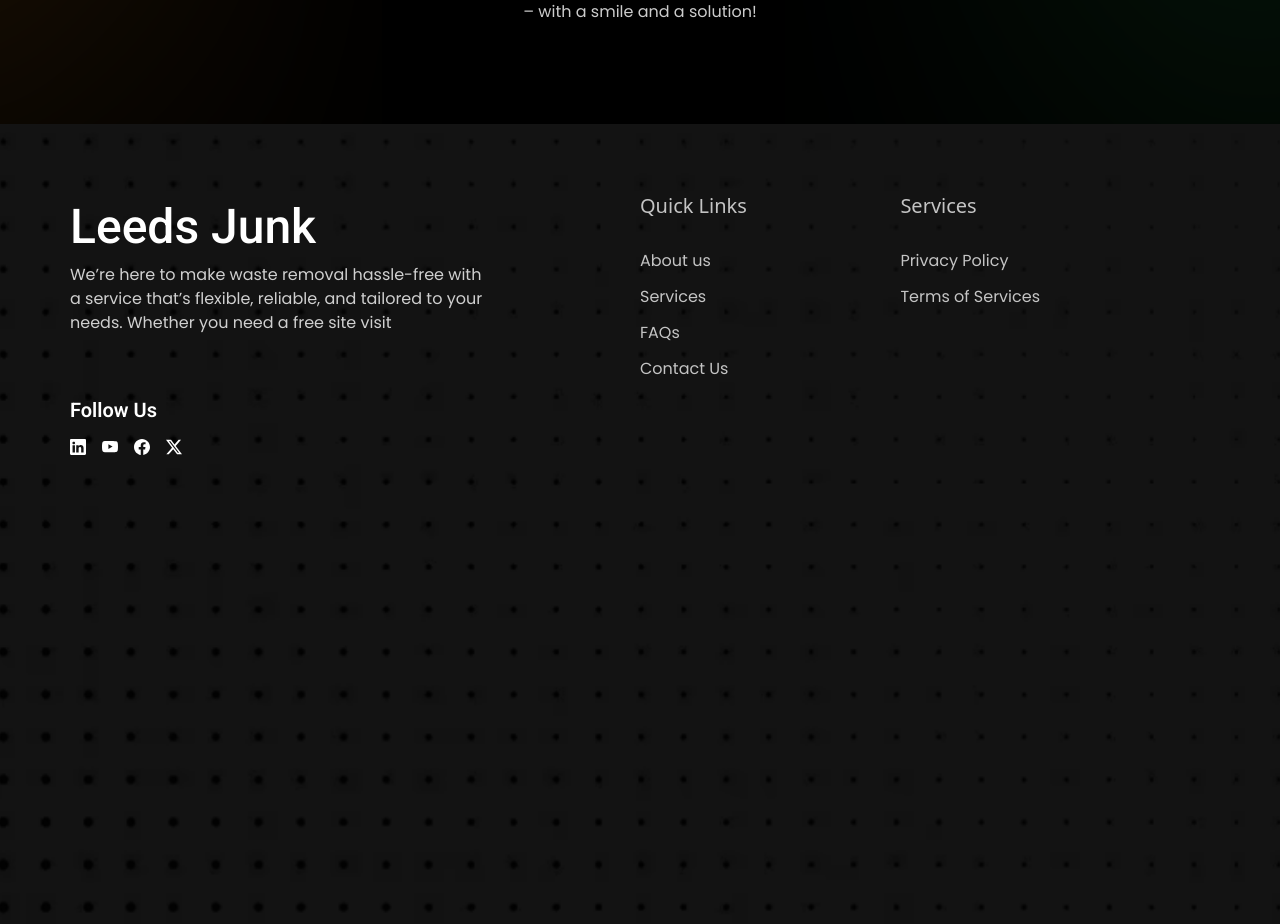
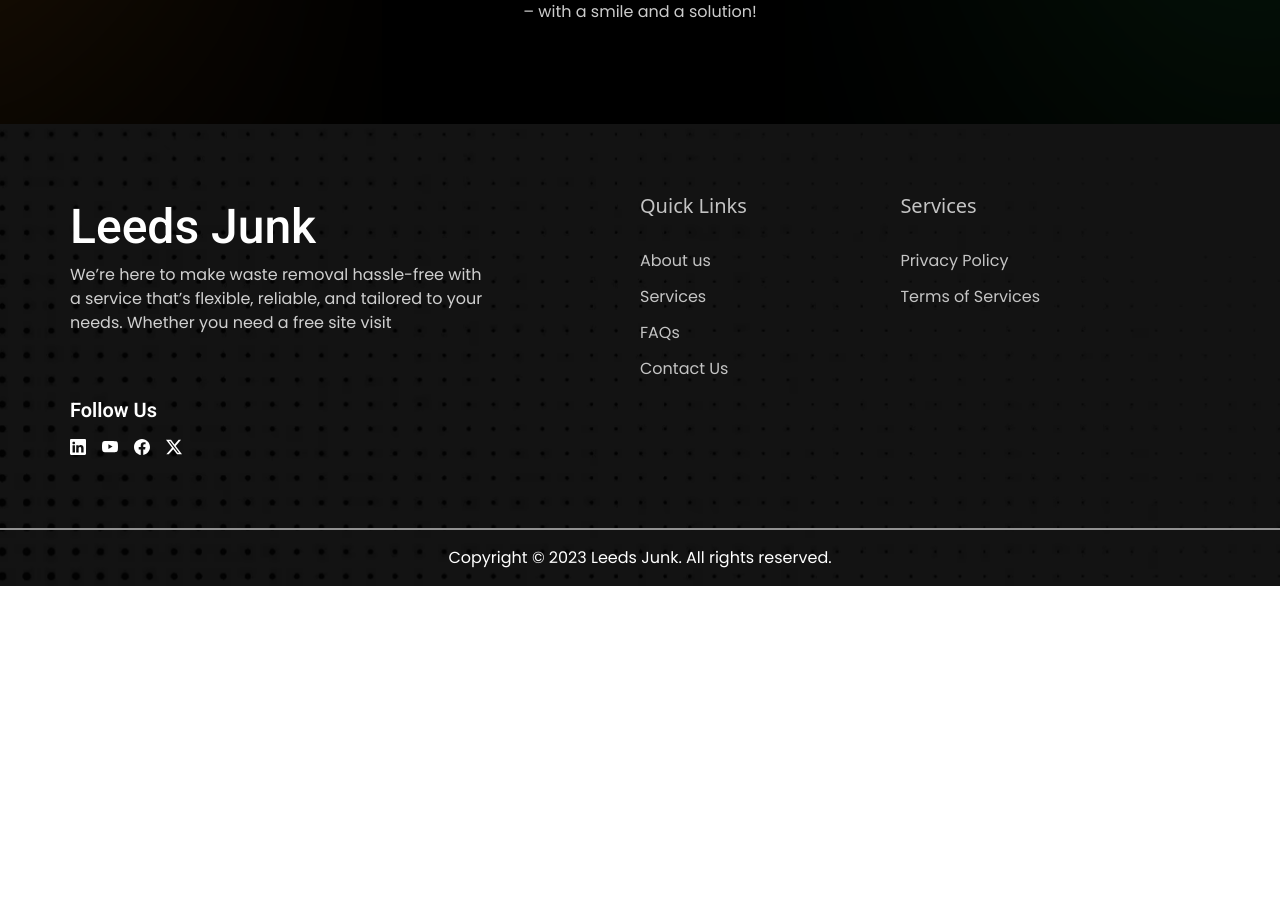
Before and after one commit to jatin-rajput563/routing-page, a React (Vite) app: page /contact in a window 1280 px wide. Shown: the part 1103-2027 px from the top of the page. After the commit the page ends 1689 px from the top, so only its background shows below. Built offline with nearby package versions, Linux system fonts and the light colour scheme.

Commit message:
footer-complete

```diff
--- a/src/components/Footer.jsx
+++ b/src/components/Footer.jsx
@@ -6,7 +6,7 @@ import { FACEBOOK, LINKDIN, TWITER, YOUTUBE } from '../utils/icon'
 const Footer = () => {
     return (
         <>
-            <div className="min-h-screen bg-[url(../src//assets/images/png/footer-bg.png)] bg-cover bg-no-repeat bg-center pt-[67px]">
+            <div className="bg-[url(../src//assets/images/png/footer-bg.png)] bg-cover bg-no-repeat bg-center pt-[67px]">
                 <div className="max-w-[1140px] mx-auto ">
                     <div className="flex flex-row flex-wrap">
                         <div className="w-6/12">
@@ -44,6 +44,9 @@ const Footer = () => {
                         </div>
                     </div>
                 </div>
+                <div className="w-full h-0.5 bg-[#929292] mt-[73px]"></div>
+                <CommonPara ParaClass="text-center text-[12px] font-light !text-white py-[16px]" ParaText="Copyright © 2023 Leeds Junk. All rights reserved." />
+
             </div >
         </>
     )
```
